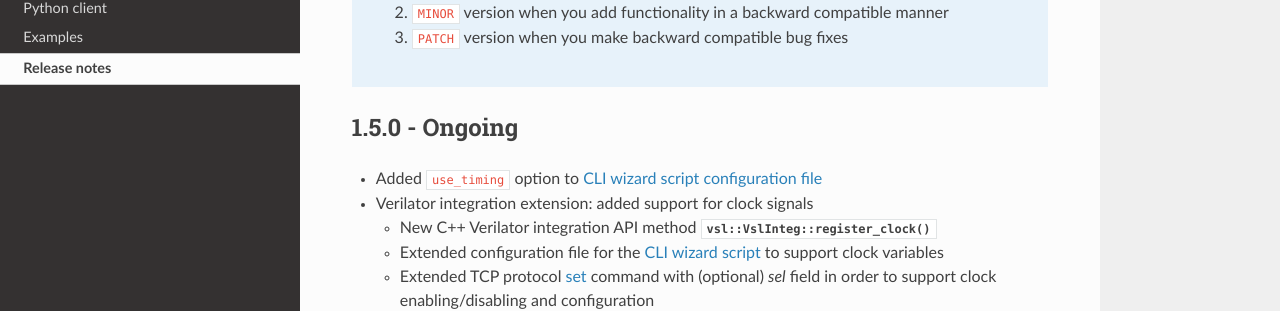
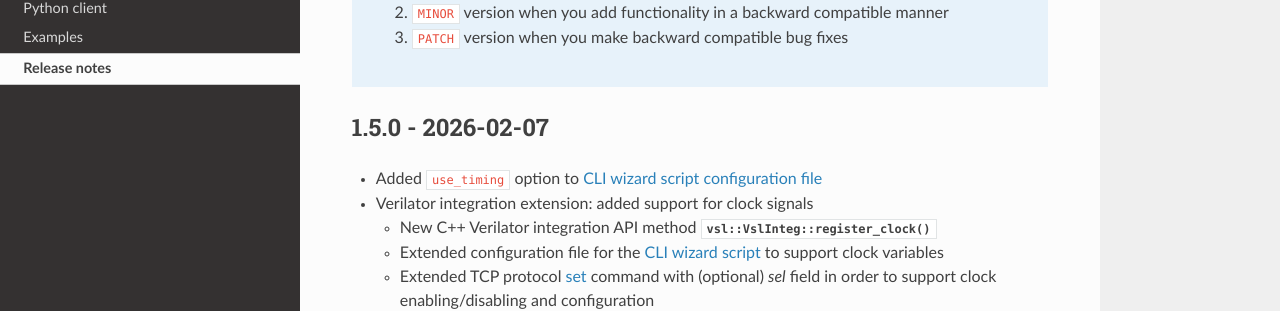
Before and after one commit to jchabloz/verisocks, a Sphinx documentation site: the page built from docs/src/release_notes.rst, in a window 1280 px wide and 900 px high. Shown: the part 346-657 px from the top of the window. Built offline with Sphinx 7.4.7 and the Read the Docs theme 3.1.0, drawn with Linux system fonts in a browser that asks for light colours.

Commit message:
Prepare for release 1.5.0

```diff
--- a/docs/conf.py
+++ b/docs/conf.py
@@ -10,7 +10,7 @@ project = 'Verisocks'
 copyright = '2023-2026, Jérémie Chabloz'
 author = 'Jérémie Chabloz'
 version = '1.5'
-release = '1.5.0-alpha'
+release = '1.5.0'
 
 # -- General configuration ---------------------------------------------------
 # https://www.sphinx-doc.org/en/master/usage/configuration.html#general-configuration
--- a/docs/src/release_notes.rst
+++ b/docs/src/release_notes.rst
@@ -17,8 +17,8 @@ Releases of documentation and code are using the same version numbers.
     3. ``PATCH`` version when you make backward compatible bug fixes
 
 
-1.5.0 - Ongoing
-***************
+1.5.0 - 2026-02-07
+******************
 
 * Added ``use_timing`` option to :ref:`CLI wizard script configuration file
   <sec_vsl_wizard>`
```
Also changed, not shown: 1 other file.
